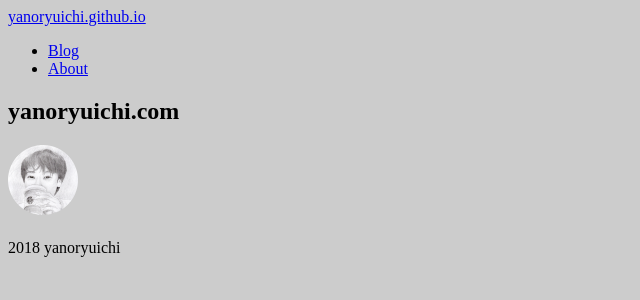
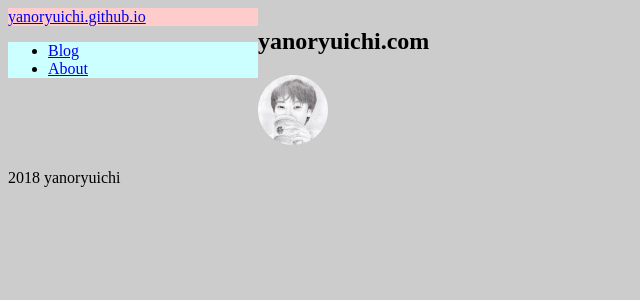
Before and after one commit to yanoryuichi/yanoryuichi.github.io, a Jekyll site: the page built from index.md, in a window 1280 px wide. Shown: the top 300 px of the page, without its empty margins (0-640 px from the left). Built offline with Jekyll 4.4.1, drawn with Linux system fonts in a browser that asks for light colours; our own code applies the rules of GitHub Pages for plain Markdown files.

Commit message:
Update style.css

```diff
--- a/css/style.css
+++ b/css/style.css
@@ -1,3 +1,18 @@
 body {
   background-color: #ccc;
 }
+
+body > .container {
+  display: grid;
+  grid-template-columns: 250px 1fr;
+}
+
+.home-link {
+  grid-column: 1 / 2;
+  background: #fcc;
+}
+
+.site-links {
+  grid-column: 2 / 3;
+  background: #cff;
+}
```
